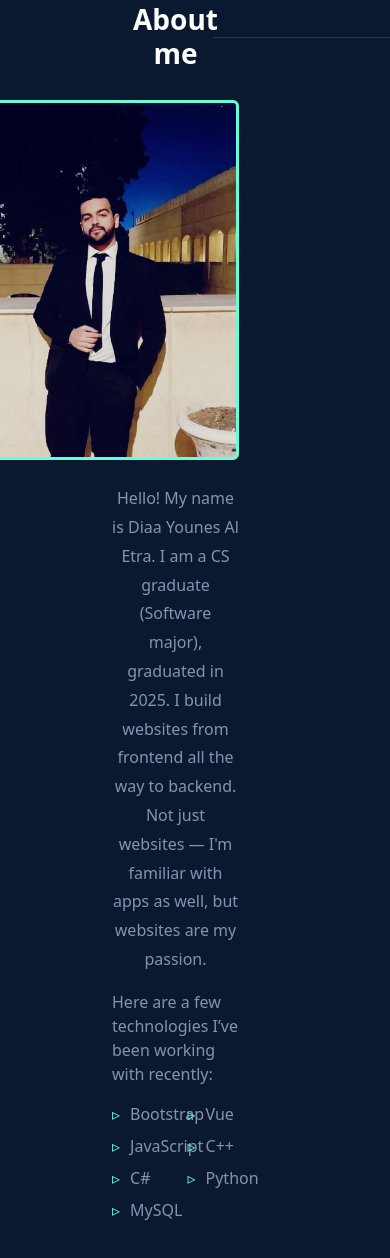
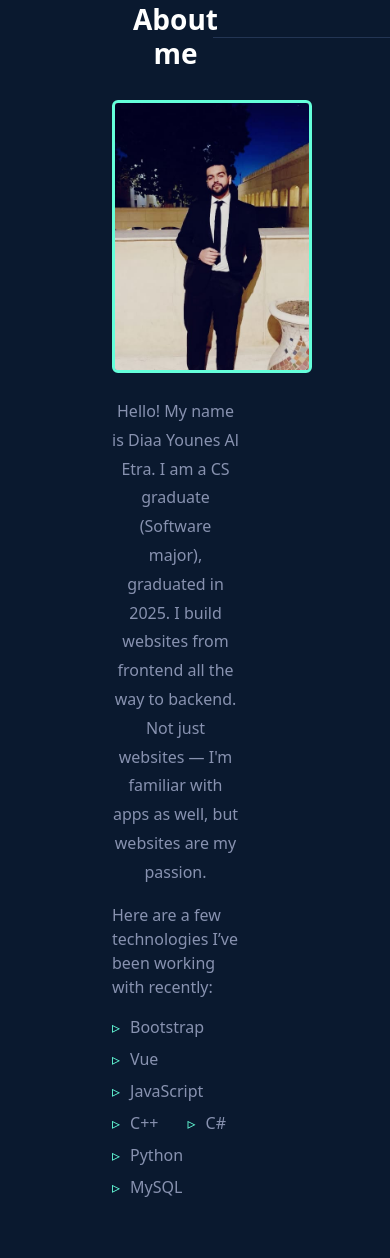
Before and after one commit to diaa234/Portfolio, a plain HTML site: page index.html in a window 390 px wide. Shown: the part 1011-2269 px from the top of the page. Drawn offline with nearby package versions, Linux system fonts and the light colour scheme.

Commit message:
Fix About section layout for mobile

```diff
--- a/index.html
+++ b/index.html
@@ -69,13 +69,13 @@
             <p>Here are a few technologies I’ve been working with recently:</p>
 
             <ul class="thelist row">
-              <li class="col-6 col-md-4">Bootstrap</li>
-              <li class="col-6 col-md-4">Vue</li>
-              <li class="col-6 col-md-4">JavaScript</li>
-              <li class="col-6 col-md-4">C++</li>
-              <li class="col-6 col-md-4">C#</li>
-              <li class="col-6 col-md-4">Python</li>
-              <li class="col-6 col-md-4">MySQL</li>
+              <li class="col col-md-4">Bootstrap</li>
+              <li class="col col-md-4">Vue</li>
+              <li class="col col-md-4">JavaScript</li>
+              <li class="col col-md-4">C++</li>
+              <li class="col col-md-4">C#</li>
+              <li class="col col-md-4">Python</li>
+              <li class="col col-md-4">MySQL</li>
             </ul>
 
           </div>
--- a/styles.css
+++ b/styles.css
@@ -163,11 +163,11 @@ section{
 }
 
 .imgbox{
-    width:300px;
-    height:360px;
+    /* width:300px; */
+    /* height:360px; */
+    min-height: 250px;
+    min-width: 200px;
     overflow:hidden;
-    float:right;
-
     border:3px solid #64ffda;
     border-radius:6px;
 }
@@ -182,10 +182,7 @@ section{
     object-fit:cover;
     object-position:20% 10%;
     transform:scale(1.35);
-
-
-
-        max-width:350px;
+    max-width:350px;
 
 
 }
```
